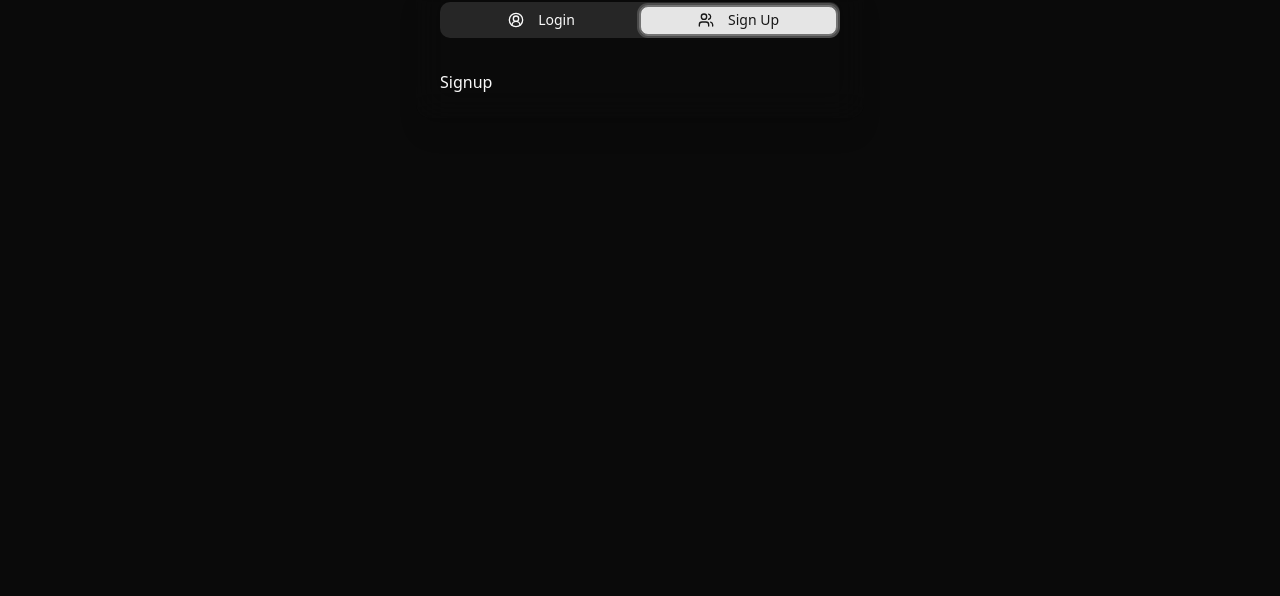
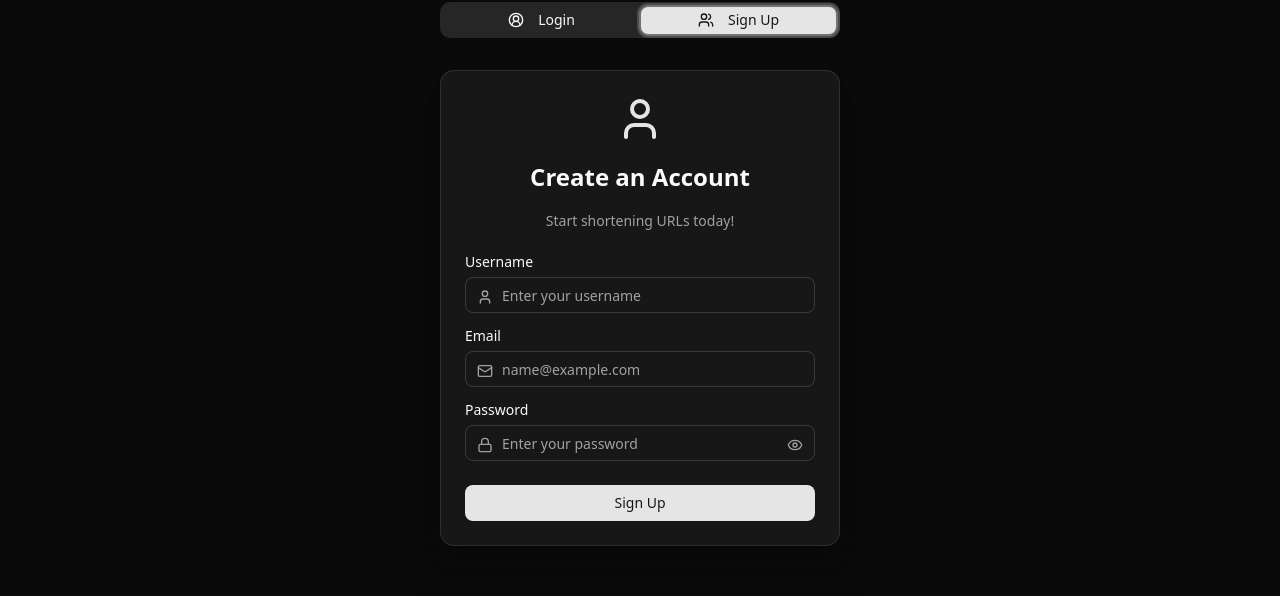
Before and after one commit to Aman-vijay/Url-Shrotner, a React (Vite) app in the folder frontend/: page /auth in a window 1280 px wide. Both pictures are taken after a click on the tab "Sign Up". Shown: the part 190-786 px from the top of the page. Built offline with nearby package versions, Linux system fonts and the light colour scheme; no server answers.

Commit message:
Implement Signup component with form validation and authentication handling

```diff
--- a/frontend/src/components/Signup.jsx
+++ b/frontend/src/components/Signup.jsx
@@ -1,9 +1,222 @@
 import React from 'react'
+import { useState,useEffect } from 'react'
+import { useNavigate } from 'react-router-dom'
+import * as Yup from 'yup'
+import { Eye, EyeOff, Lock, Mail } from 'lucide-react'
+import { BeatLoader } from 'react-spinners'
+import { useAuth } from '@/context/AuthContext'
+import { Button } from '@/components/ui/button'
+import { Card, CardContent, CardDescription, CardFooter, CardHeader, CardTitle } from '@/components/ui/card'
+import { Input } from '@/components/ui/input'
+import { Label } from '@/components/ui/label'
+import { Alert, AlertDescription } from '@/components/ui/alert'
+import useFetch from '@/hooks/useFetch'
+import { useSearchParams } from 'react-router-dom'
+import { User } from "lucide-react";
+
+
+const backendUrl = import.meta.env.VITE_BACKEND_URL;
+
+
 
 const Signup = () => {
-  return (
-    <div>Signup</div>
-  )
-}
+
+
+  const [errors, setErrors] = useState({});
+  const [showPassword, setShowPassword] = useState(false);
+  const { login } = useAuth();
+  const navigate = useNavigate();
+
+  const [formData, setFormData] = useState({
+    username: '',
+    email: '',
+    password: '',
+  })
+
+  const handleInputChange = (e)=>{
+    const {name,value} = e.target;
+    setFormData((prevState)=>({
+      ...prevState,
+      [name]: value,
+    }))
+    if(errors[name]){
+      setErrors((prev)=>({
+        ...prev,
+        [name]: ''
+      }))
+    }
+  }
+
+  const handleSubmit = async () => {
+    const response = await fetch(`${backendUrl}/auth/register`, {
+      method: 'POST',
+      headers: { 'Content-Type': 'application/json' },
+      body: JSON.stringify({...formData}),
+    });
+    const data = await response.json();
+    if (!response.ok) throw new Error(data.message || 'Signup failed');
+    login(data.user);
+    localStorage.setItem('token', data.token);
+
+    return data;
+  };
+
+  const { data, loading, error, fetchData } = useFetch(handleSubmit, {});
+
+
+
+
+  const [searchParams] = useSearchParams()
+  const longLink = searchParams.get('createNew') ;
+
+    useEffect(() => {
+          if(error=== null && data){
+              navigate(`/dashboard?${longLink?`createNew=${longLink}`:''}`);
+          }
+      }, [error, data, navigate])
+const handleSignup = async (e) => {
+    e.preventDefault();
+    setErrors({});
+    try {
+      const schema = Yup.object().shape({
+        username: Yup.string()
+          .min(3, 'Username must be at least 3 characters')
+          .required('Username is required'),
+        email: Yup.string()
+          .email('Invalid email format')
+          .required('Email is required'),
+        password: Yup.string()
+          .min(6, 'Password must be at least 6 characters')
+          .required('Password is required'),
+
+      });
+
+      await schema.validate(formData, { abortEarly: false });
+      fetchData();
+    } catch (e) {
+      const newErrors = {};
+      e.inner?.forEach((err) => {
+        newErrors[err.path] = err.message;
+      });
+      setErrors(newErrors);
+    }
+  };
+
+
+
+return (
+  <Card className="w-[400px] shadow-xl">
+    <CardHeader className="space-y-3">
+      <div className="flex justify-center">
+        <User className="h-12 w-12 text-primary" />
+      </div>
+      <CardTitle className="text-2xl font-bold text-center">Create an Account</CardTitle>
+      <CardDescription className="text-center">
+        Start shortening URLs today!
+      </CardDescription>
+    </CardHeader>
+
+    <CardContent>
+      <form onSubmit={handleSignup} className="space-y-6">
+        {data && (
+          <Alert variant="success" className="mb-4">
+            <AlertDescription>Signup successful! Redirecting...</AlertDescription>
+          </Alert>
+        )}
+
+        {error && (
+          <Alert variant="destructive" className="mb-4">
+            <AlertDescription>{error?.message || 'Something went wrong'}</AlertDescription>
+          </Alert>
+        )}
+
+        <div className="space-y-4">
+          {/* Username */}
+          <div className="space-y-2">
+            <Label htmlFor="username">Username</Label>
+            <div className="relative">
+              <User className="absolute left-3 top-3 h-4 w-4 text-muted-foreground" />
+              <Input
+                id="username"
+                type="text"
+                name="username"
+                className="pl-9"
+                placeholder="Enter your username"
+                value={formData.username}
+                onChange={handleInputChange}
+              />
+            </div>
+            {errors.username && (
+              <p className="text-sm text-destructive">{errors.username}</p>
+            )}
+          </div>
+
+          {/* Email */}
+          <div className="space-y-2">
+            <Label htmlFor="email">Email</Label>
+            <div className="relative">
+              <Mail className="absolute left-3 top-3 h-4 w-4 text-muted-foreground" />
+              <Input
+                id="email"
+                type="email"
+                name="email"
+                className="pl-9"
+                aria-label="email"
+                autoComplete="email"
+                placeholder="name@example.com"
+                value={formData.email}
+                onChange={handleInputChange}
+              />
+            </div>
+            {errors.email && (
+              <p className="text-sm text-destructive">{errors.email}</p>
+            )}
+          </div>
+
+          {/* Password */}
+          <div className="space-y-2">
+            <Label htmlFor="password">Password</Label>
+            <div className="relative">
+              <Lock className="absolute left-3 top-3 h-4 w-4 text-muted-foreground" />
+              <Input
+                id="password"
+                type={showPassword ? 'text' : 'password'}
+                name="password"
+                className="pl-9"
+                placeholder="Enter your password"
+                value={formData.password}
+                onChange={handleInputChange}
+              />
+              <button
+                type="button"
+                onClick={() => setShowPassword(!showPassword)}
+                className="absolute right-3 top-3 text-muted-foreground hover:text-foreground"
+              >
+                {showPassword ? (
+                  <EyeOff className="h-4 w-4" />
+                ) : (
+                  <Eye className="h-4 w-4" />
+                )}
+              </button>
+            </div>
+            {errors.password && (
+              <p className="text-sm text-destructive">{errors.password}</p>
+            )}
+          </div>
+        </div>
+      </form>
+    </CardContent>
+
+    <CardFooter className="flex flex-col space-y-4">
+    <Button className="w-full" onClick={handleSignup} disabled={loading}>
+  {loading ? <BeatLoader size={8} color="white" /> : 'Sign Up'}
+</Button>
+
+    </CardFooter>
+  </Card>
+);
+
+};
+
 
 export default Signup
```
